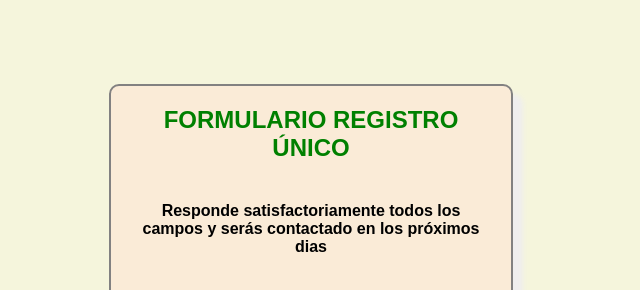
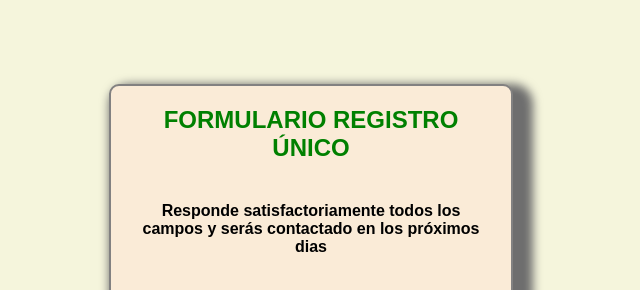
Before and after one commit to SantiMejR/DEMO, a plain HTML site: page DEMO 2/Form/index.html in a window 1280 px wide. Shown: the part 86-376 px from the top of the page, without its empty margins (329-969 px from the left). Drawn offline with Linux system fonts and the light colour scheme.

Commit message:
Cambio un pooco a la sombra del borde

```diff
--- a/DEMO 2/Form/styles.css
+++ b/DEMO 2/Form/styles.css
@@ -88,5 +88,5 @@ input {
     border-radius: 10px;
     background-color: antiquewhite;
     width: 400px;
-    box-shadow: 10px 10px 5px #efeeee;
+    box-shadow: 10px 10px 10px 10px #6e6e6e;
  }
```
